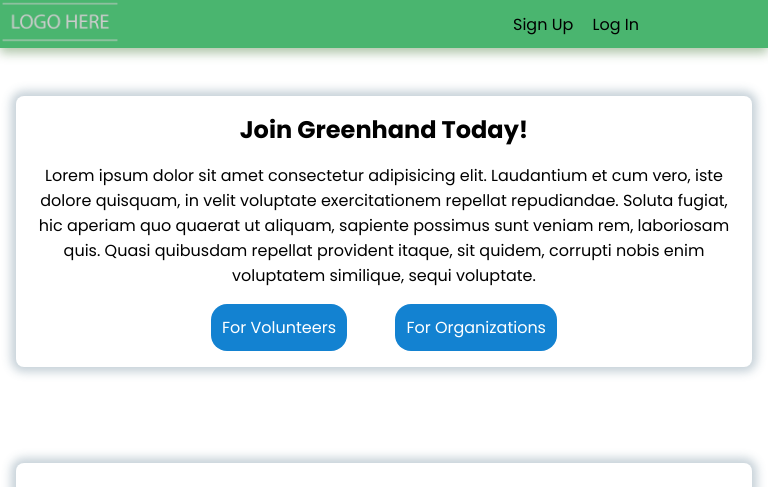
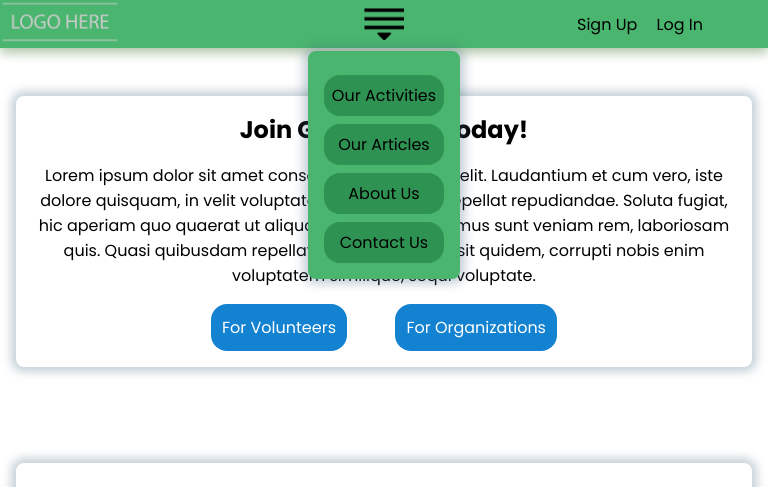
Before and after one commit to Alexisjr2001/Greenhand, a PHP site: page / in a window 768 px wide. Shown: the top 487 px of the page. Run offline with PHP 8.4, Linux system fonts and the light colour scheme.

Commit message:
Add dropdown menu for mobile header. Add header to About Us

```diff
--- a/Activity/ActivityPage.html
+++ b/Activity/ActivityPage.html
@@ -30,7 +30,7 @@
   <nav id="header-links">
       <a href="../index.html#our-activities">Our Activities</a>
       <a href="../index.html#our-articles">Our Articles</a>
-      <a href="">About Us</a>
+      <a href="../About_Us/about_us.html">About Us</a>
       <a href="../index.html#contact-us">Contact Us</a>
   </nav>
   <div id="header-sign-up">
--- a/Activity/publish_activity.html
+++ b/Activity/publish_activity.html
@@ -14,7 +14,7 @@
   <nav id="header-links">
     <a href="#our-activities">Our Activities</a>
     <a href="#our-articles">Our Articles</a>
-    <a href="">About Us</a>
+    <a href="../About_Us/about_us.html">About Us</a>
     <a href="#contact-us">Contact Us</a>
   </nav>
   <div id="header-sign-up">
--- a/Article/publish_article.html
+++ b/Article/publish_article.html
@@ -14,7 +14,7 @@
         <nav id="header-links">
             <a href="#our-activities">Our Activities</a>
             <a href="#our-articles">Our Articles</a>
-            <a href="">About Us</a>
+            <a href="../About_Us/about_us.html">About Us</a>
             <a href="#contact-us">Contact Us</a>
         </nav>
         <div id="header-sign-up">
--- a/Organisation/EditOrgPage.html
+++ b/Organisation/EditOrgPage.html
@@ -15,7 +15,7 @@
     <nav id="header-links">
       <a href="../index.html#our-activities">Our Activities</a>
       <a href="../index.html#our-articles">Our Articles</a>
-      <a href="../index.html">About Us</a>
+      <a href="../About_Us/about_us.html">About Us</a>
       <a href="../index.html#contact-us">Contact Us</a>
     </nav>
     <div class="header-right-section">
--- a/Organisation/OrganizationPage.html
+++ b/Organisation/OrganizationPage.html
@@ -30,7 +30,7 @@
   <nav id="header-links">
       <a href="../index.html#our-activities">Our Activities</a>
       <a href="../index.html#our-articles">Our Articles</a>
-      <a href="">About Us</a>
+      <a href="../About_Us/about_us.html">About Us</a>
       <a href="../index.html#contact-us">Contact Us</a>
   </nav>
   <div id="header-sign-up">
--- a/index.css
+++ b/index.css
@@ -1,5 +1,5 @@
 html {
-    scroll-behavior: smooth;
+    scroll-behavior: smooth !important;
 }
 
 body {
@@ -184,7 +184,6 @@ body {
 #join-button-container {
     display: flex;
     justify-content: center;
-    /* min-width: auto; */
     flex: 1;
 
     align-items: center;
@@ -229,6 +228,22 @@ body {
     justify-content: center;
 }
 
+.activity-card>img {
+    /* max-height: auto; */
+    max-width: 10em;
+}
+
+.activity-card>p {
+    max-width: 16em;
+    /* margin: 0em; */
+}
+
+@media only screen and (min-width: 768px) {
+    .activity-card>img {
+        max-width: 16em;
+    }
+}
+
 .activity-card {
     display: flex;
     flex-direction: column;
@@ -244,23 +259,6 @@ body {
 
     transition: all .5s;
 }
-
-.activity-card>img {
-    max-height: auto;
-    max-width: 10em;
-}
-
-.activity-card>p {
-    max-width: 16em;
-    /* margin: 0em; */
-}
-
-@media only screen and (min-width: 768px) {
-    .activity-card>img {
-        max-width: 16em;
-    }
-}
-
 
 .activity-card>p {
     margin: 1.5em;
--- a/index.html
+++ b/index.html
@@ -16,9 +16,20 @@
         <nav id="header-links">
             <a href="#our-activities">Our Activities</a>
             <a href="#our-articles">Our Articles</a>
-            <a href="">About Us</a>
+            <a href="About_Us/about_us.html">About Us</a>
             <a href="#contact-us">Contact Us</a>
         </nav>
+        <div id="mobile-dropdown">
+            <div id="img-container" onclick="toggleDropdownMenu()">
+                <img src="Assets/dropdown-menu.png" alt="">
+                <div id="mobile-dropdown-menu" class="section-card">
+                    <a href="#our-activities">Our Activities</a>
+                    <a href="#our-articles">Our Articles</a>
+                    <a href="About_Us/about_us.html">About Us</a>
+                    <a href="#contact-us">Contact Us</a>
+                </div>
+            </div>
+        </div>
         <div id="header-sign-up">
             <a href="signupvols/index.html">Sign Up</a>
             <a href="login/index.html">Log In</a>
--- a/index.js
+++ b/index.js
@@ -56,3 +56,12 @@ function switchDetailedActivities() {
         title.innerHTML = "Types";
     }
 }
+
+function toggleDropdownMenu(){
+    const menu = document.getElementById('mobile-dropdown-menu');
+    if (menu.style['display'] === 'flex') {
+        menu.style['display'] = 'none';
+    } else {
+        menu.style['display'] = 'flex';
+    }
+}
--- a/miscellaneous.css
+++ b/miscellaneous.css
@@ -139,12 +139,6 @@ header>* { /* Children of header*/
     transition: all .5s;
 }
 
-@media only screen and (max-width: 935px) {
-    #header-links {
-        display: none;
-    }
-}
-
 #header-links>a:hover, #header-sign-up>a:hover{
     text-decoration: none;
     color: black;
@@ -166,6 +160,7 @@ header>* { /* Children of header*/
     margin-left: .3em;
     margin-right: .3em;
 
+    text-align: center;
     /* border-style: dotted; */
     border-color: rgb(19, 79, 39);
 }
@@ -181,3 +176,69 @@ header>* { /* Children of header*/
     /* border-style: dotted; */
     border-color: rgb(19, 79, 39);
 }
+
+#mobile-dropdown, #mobile-dropdown-menu {
+    display: none;
+}
+
+@media only screen and (max-width: 935px) {
+    #header-links {
+        display: none;
+    }
+
+    #mobile-dropdown {
+        display: flex;
+        align-items: center;
+        justify-content: center;
+    }
+
+    #img-container {
+        display: flex;
+        flex-direction: column;
+        position: fixed;
+        top: .5em;
+
+    }
+
+    #img-container>img {
+        max-width: 3em;
+        /* right: 50%; */
+        align-self: center;
+        max-height: 2em;
+    }
+
+    #mobile-dropdown-menu{
+        display: flex;
+        /* align-self: flex-end; */
+        margin-top: .7em;
+        justify-content: center;
+        flex-direction: column;
+        background-color: #4AB56F;
+    }
+
+    #mobile-dropdown-menu>a{
+        text-decoration: none;
+        color: black;
+
+        margin-top: .5em;
+
+        padding: .5em;
+        border-radius: 1em;
+
+        text-align: center;
+
+        background-color: #2e9352;
+
+    }
+}
+
+.section-card {
+    display: flex;
+
+    margin-top: 3em;
+    margin-bottom: 3em;
+    padding: 1em;
+
+    box-shadow: 0 0 10px 5px rgba(73, 107, 132, 0.315);
+    border-radius: .5em;
+}
```
Also changed, not shown: About_Us/about_us.css (+8 -79 lines), About_Us/about_us.html (+18 -5 lines), Assets/dropdown-menu.png (added).
